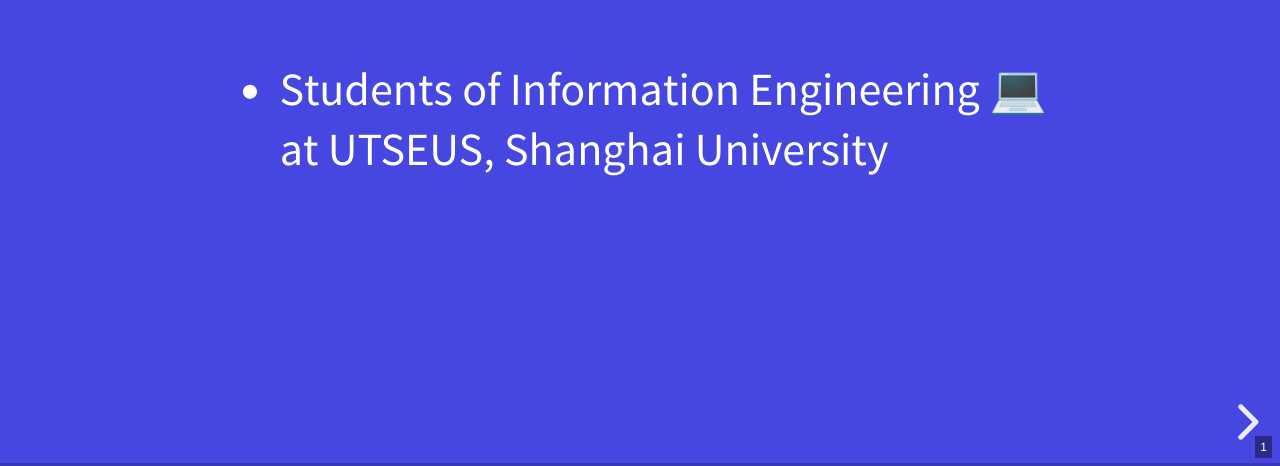
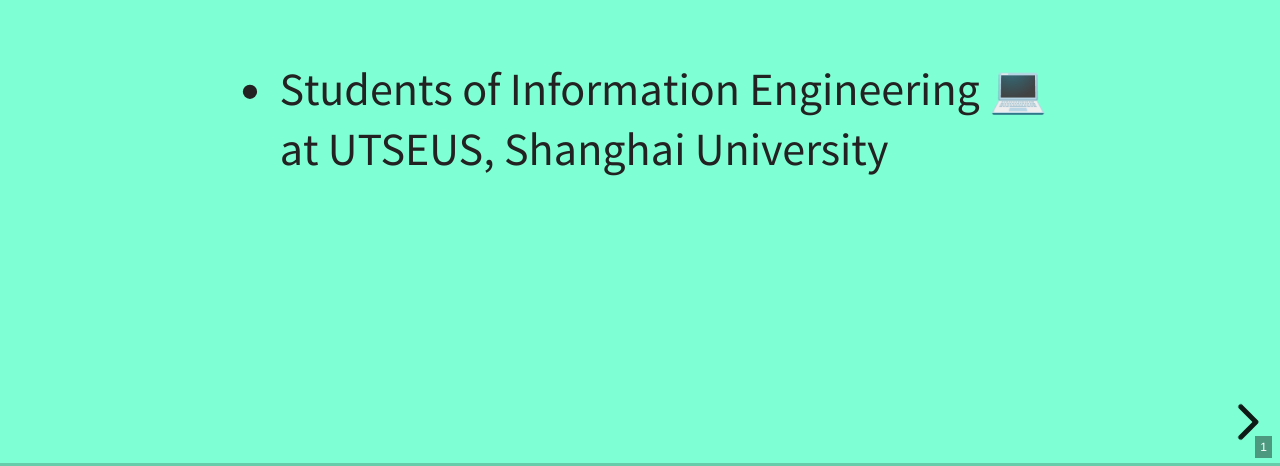
Before and after one commit to Noah-cv/Noah-cv.github.io, a plain HTML site: page index.html in a window 1280 px wide. Shown: the part 334-800 px from the top of the page. Drawn offline with nearby package versions, Linux system fonts and the light colour scheme.

Commit message:
Update index.html

```diff
--- a/index.html
+++ b/index.html
@@ -39,7 +39,7 @@
 
 
 <!-- <section data-background-image="D:\website\revealjs\background"></section> -->
-<section data-markdown data-background-color="rgb(70, 70, 225)">
+<section data-markdown data-background-color="aquamarine">
 <textarea data-template>
 
 ## Hi, I'm Noah
```
